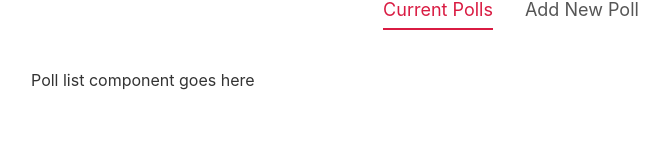
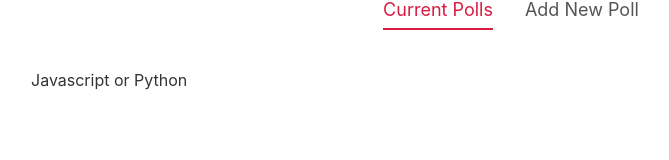
Before and after one commit to SambaLim/Svelte-Polls, a Svelte app: page / in a window 1280 px wide. Shown: the part 145-305 px from the top of the page, without its empty margins (129-798 px from the left). Built offline with nearby package versions, Linux system fonts and the light colour scheme.

Commit message:
24. Adding New Polls

```diff
--- a/src/App.svelte
+++ b/src/App.svelte
@@ -1,6 +1,7 @@
 <script>
 	import Header from './components/Header.svelte';
 	import Footer from './components/Footer.svelte';
+	import PollList from './components/PollList.svelte';
 	import CreatePollForm from './components/CreatePollForm.svelte';
 	import Tabs from './shared/Tabs.svelte';
 
@@ -11,15 +12,34 @@
 	const tabChange = (e) => {
 		activeItem = e.detail;
 	}
+
+	let polls = [
+		{
+			id: 1,
+			question: 'Javascript or Python',
+			answerA: 'Javascript',
+			answerB: 'Python',
+			votesA: 15,
+			votesB: 9
+		}
+	];
+
+	const handleAdd = (e) => {
+		const poll = e.detail;
+		polls = [poll, ...polls];
+		console.log(polls);
+		activeItem = 'Current Polls';
+	}
+
 </script>
 
 <Header />
 <main>
 	<Tabs {activeItem} {items} on:tabChange={tabChange} />
 	{#if activeItem === 'Current Polls'}
-		<p>Poll list component goes here</p>
+		<PollList {polls}/>
 	{:else if activeItem === 'Add New Poll'}
-		<CreatePollForm />
+		<CreatePollForm on:add={handleAdd}/>
 	{/if}
 </main>
 <Footer />
--- a/src/components/CreatePollForm.svelte
+++ b/src/components/CreatePollForm.svelte
@@ -1,5 +1,8 @@
 <script>
+  import { createEventDispatcher } from 'svelte';
   import Button from '../shared/Button.svelte';
+
+  let dispatch = createEventDispatcher();
   let fields = { question: '', answerA: '', answerB: '' };
   let errors = { question: '', answerA: '', answerB: '' };
   let valid = false;
@@ -21,7 +24,8 @@
     });
 
     if(valid) {
-      console.log('valid', fields);
+      let poll = {...fields, votesA: 0, votesB: 0, id: Math.random()};
+      dispatch('add', poll);
     }
   }
 
--- /dev/null
+++ b/src/components/PollList.svelte
@@ -0,0 +1,17 @@
+<script>
+  export let polls = [];
+</script>
+
+<div class="poll-list">
+  {#each polls as poll (poll.id)}
+    <div>{ poll.question }</div>
+  {/each}
+</div>
+
+<style>
+.poll-list {
+  display: grid;
+  grid-template-columns: 1fr 1fr;
+  grid-gap: 20px;
+}
+</style>
```
